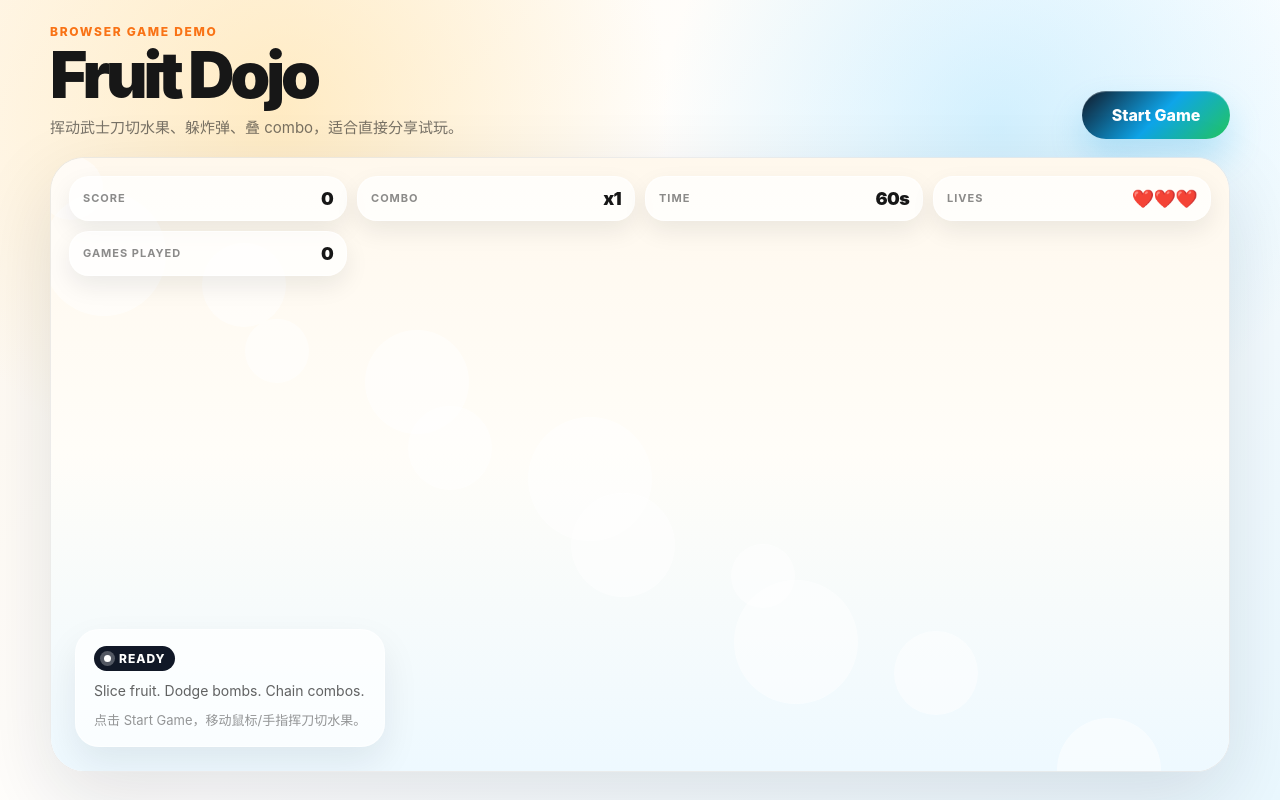
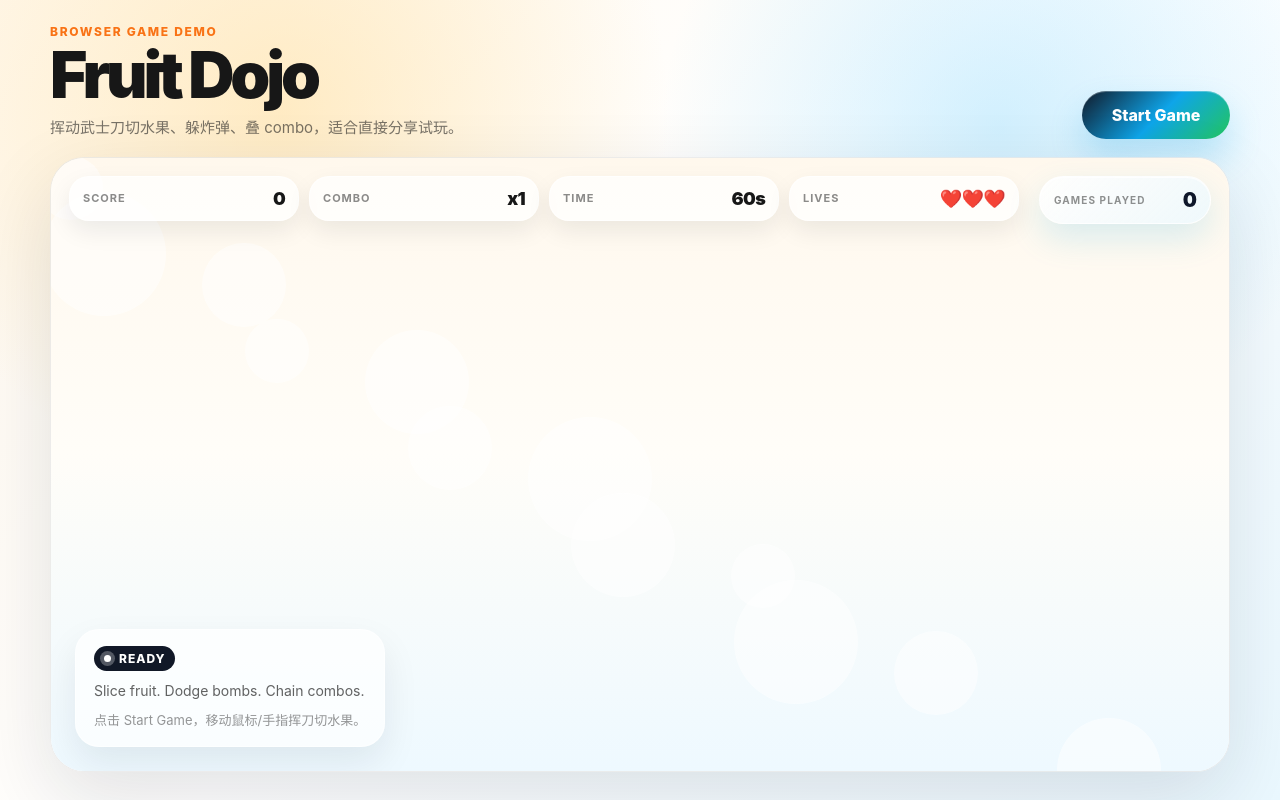
Before and after one commit to xdannycloud/fruit-dojo, a React (Vite) app: page / in a window 1280 px wide. Built offline with nearby package versions, Linux system fonts and the light colour scheme; no server answers.

Commit message:
Move games played counter to top right

```diff
--- a/src/App.jsx
+++ b/src/App.jsx
@@ -407,12 +407,16 @@ export default function App() {
       </header>
 
       <section className="game-card" aria-label="Fruit Dojo game area">
+        <div className="play-counter" data-testid="plays" aria-label="Global games played">
+          <strong>Games Played</strong>
+          <span>{plays}</span>
+        </div>
+
         <div className="hud">
           <div data-testid="score"><strong>Score</strong><span>{hud.score}</span></div>
           <div data-testid="combo"><strong>Combo</strong><span>x{Math.max(1, hud.combo - 1)}</span></div>
           <div data-testid="timer"><strong>Time</strong><span>{hud.timeLeft}s</span></div>
           <div data-testid="lives"><strong>Lives</strong><span>{'❤️'.repeat(hud.lives) || '—'}</span></div>
-          <div data-testid="plays"><strong>Games Played</strong><span>{plays}</span></div>
         </div>
 
         <canvas
--- a/src/styles.css
+++ b/src/styles.css
@@ -120,11 +120,44 @@ h1 {
   z-index: 4;
   top: 18px;
   left: 18px;
-  right: 18px;
+  right: 210px;
   display: grid;
   grid-template-columns: repeat(4, minmax(0, 1fr));
   gap: 10px;
   pointer-events: none;
+}
+
+.play-counter {
+  position: absolute;
+  z-index: 5;
+  top: 18px;
+  right: 18px;
+  min-width: 172px;
+  padding: 11px 14px;
+  border: 1px solid rgba(255, 255, 255, 0.72);
+  border-radius: 999px;
+  background: linear-gradient(135deg, rgba(255, 255, 255, 0.88), rgba(234, 248, 255, 0.76));
+  box-shadow: 0 14px 34px rgba(14, 165, 233, 0.16), inset 0 1px 0 rgba(255, 255, 255, 0.8);
+  display: flex;
+  align-items: center;
+  justify-content: space-between;
+  gap: 12px;
+  pointer-events: none;
+  backdrop-filter: blur(14px);
+}
+
+.play-counter strong {
+  color: rgba(23, 23, 23, 0.48);
+  font-size: 10px;
+  letter-spacing: 0.11em;
+  text-transform: uppercase;
+}
+
+.play-counter span {
+  color: #0f172a;
+  font-weight: 950;
+  font-size: 20px;
+  letter-spacing: -0.05em;
 }
 
 .hud > div {
@@ -232,10 +265,17 @@ h1 {
   }
   .hud {
     grid-template-columns: repeat(2, minmax(0, 1fr));
-    top: 12px;
+    top: 68px;
     left: 12px;
     right: 12px;
   }
+  .play-counter {
+    top: 12px;
+    right: 12px;
+    min-width: 154px;
+    padding: 9px 12px;
+  }
+  .play-counter span { font-size: 18px; }
   .hud > div {
     padding: 9px 10px;
     border-radius: 16px;
```
Also changed, not shown: 1 other file (tests, documents, lock files or other folders).
